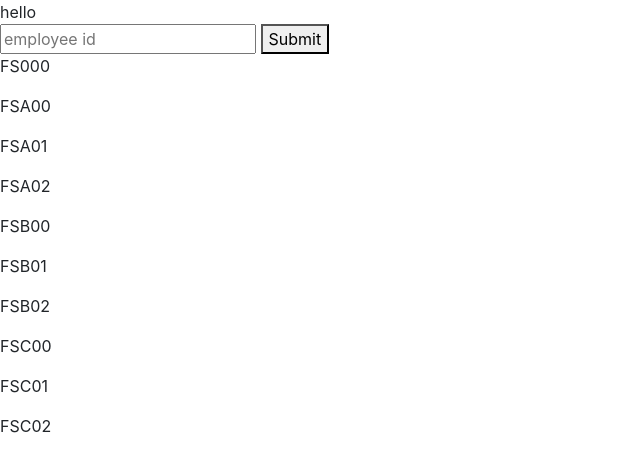
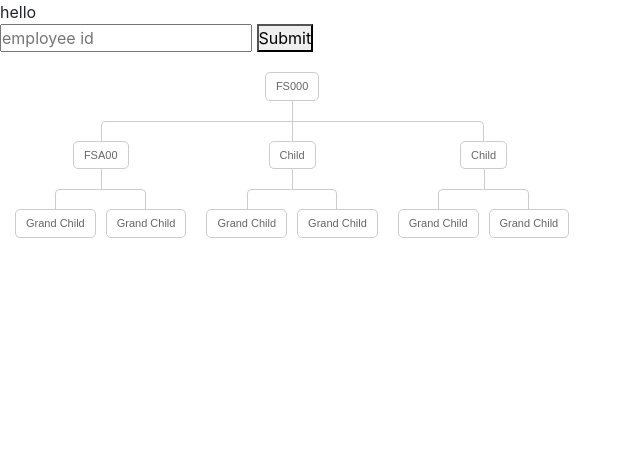
Before and after one commit to mjnaveen96/magic-tree, a plain HTML site: page index.html in a window 1280 px wide. Shown: the whole page, without its empty margins (0-640 px from the left). Drawn offline with nearby package versions, Linux system fonts and the light colour scheme.

Commit message:
innathe last

```diff
--- a/app/tree/Templates/treeTemplate.html
+++ b/app/tree/Templates/treeTemplate.html
@@ -1,2 +1,143 @@
 <!-- <p>{{data}}</p> -->
-<p ng-repeat='x in datArr'>{{x}}</p>
+<!-- <p ng-repeat='x in datArr'>{{x}}</p> -->
+<!--
+We will create a family tree using just CSS(3)
+The markup will be simple nested lists
+-->
+
+<style media="screen">
+/*Now the CSS*/
+* {margin: 0; padding: 0;}
+
+.tree ul {
+padding-top: 20px; position: relative;
+
+transition: all 0.5s;
+-webkit-transition: all 0.5s;
+-moz-transition: all 0.5s;
+}
+
+.tree li {
+float: left; text-align: center;
+list-style-type: none;
+position: relative;
+padding: 20px 5px 0 5px;
+
+transition: all 0.5s;
+-webkit-transition: all 0.5s;
+-moz-transition: all 0.5s;
+}
+
+/*We will use ::before and ::after to draw the connectors*/
+
+.tree li::before, .tree li::after{
+content: '';
+position: absolute; top: 0; right: 50%;
+border-top: 1px solid #ccc;
+width: 50%; height: 20px;
+}
+.tree li::after{
+right: auto; left: 50%;
+border-left: 1px solid #ccc;
+}
+
+/*We need to remove left-right connectors from elements without
+any siblings*/
+.tree li:only-child::after, .tree li:only-child::before {
+display: none;
+}
+
+/*Remove space from the top of single children*/
+.tree li:only-child{ padding-top: 0;}
+
+/*Remove left connector from first child and
+right connector from last child*/
+.tree li:first-child::before, .tree li:last-child::after{
+border: 0 none;
+}
+/*Adding back the vertical connector to the last nodes*/
+.tree li:last-child::before{
+border-right: 1px solid #ccc;
+border-radius: 0 5px 0 0;
+-webkit-border-radius: 0 5px 0 0;
+-moz-border-radius: 0 5px 0 0;
+}
+.tree li:first-child::after{
+border-radius: 5px 0 0 0;
+-webkit-border-radius: 5px 0 0 0;
+-moz-border-radius: 5px 0 0 0;
+}
+
+/*Time to add downward connectors from parents*/
+.tree ul ul::before{
+content: '';
+position: absolute; top: 0; left: 50%;
+border-left: 1px solid #ccc;
+width: 0; height: 20px;
+}
+
+.tree li a{
+border: 1px solid #ccc;
+padding: 5px 10px;
+text-decoration: none;
+color: #666;
+font-family: arial, verdana, tahoma;
+font-size: 11px;
+display: inline-block;
+
+border-radius: 5px;
+-webkit-border-radius: 5px;
+-moz-border-radius: 5px;
+
+transition: all 0.5s;
+-webkit-transition: all 0.5s;
+-moz-transition: all 0.5s;
+}
+
+/*Time for some hover effects*/
+/*We will apply the hover effect the the lineage of the element also*/
+.tree li a:hover, .tree li a:hover+ul li a {
+background: #c8e4f8; color: #000; border: 1px solid #94a0b4;
+}
+/*Connector styles on hover*/
+.tree li a:hover+ul li::after,
+.tree li a:hover+ul li::before,
+.tree li a:hover+ul::before,
+.tree li a:hover+ul ul::before{
+border-color:  #94a0b4;
+}
+
+/*Thats all. I hope you enjoyed it.
+Thanks :)*/
+</style>
+<div class="tree">
+	<ul>
+		<li>
+			<a href="#">{{datArr[0]}}</a>
+			<ul>
+        <li>
+          <!-- <a href="#" ng-repeat="x in datArr" ng-show="datArr.id==="FSA00"">{{x}}</a> -->
+          <a href="#">{{datArr[1]}}</a>
+          <ul>
+            <li><a href="#">Grand Child</a></li>
+            <li><a href="#">Grand Child</a></li>
+          </ul>
+        </li>
+				<li>
+					<a href="#">Child</a>
+					<ul>
+						<li><a href="#">Grand Child</a></li>
+						<li><a href="#">Grand Child</a></li>
+					</ul>
+				</li>
+        <li>
+          <a href="#">Child</a>
+          <ul>
+            <li><a href="#">Grand Child</a></li>
+            <li><a href="#">Grand Child</a></li>
+          </ul>
+        </li>
+			</ul>
+		</li>
+	</ul>
+</div>
```
